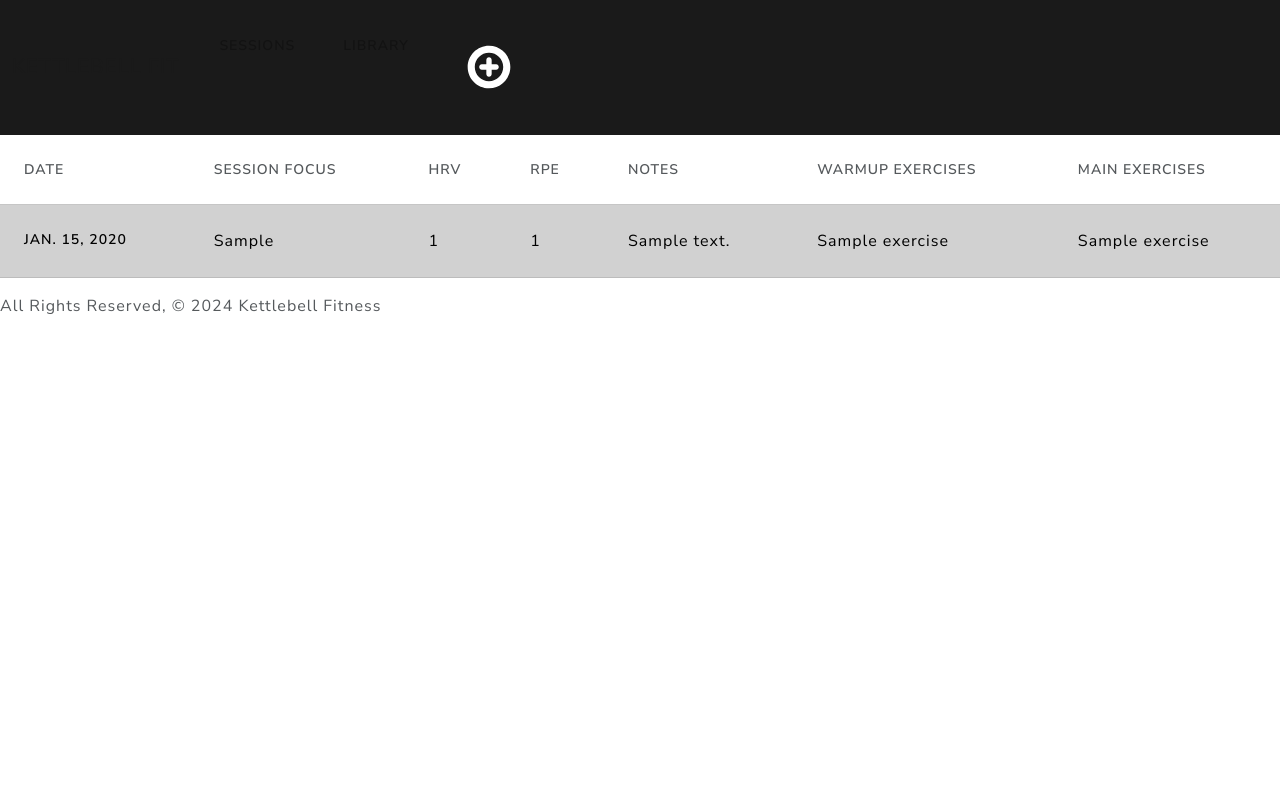
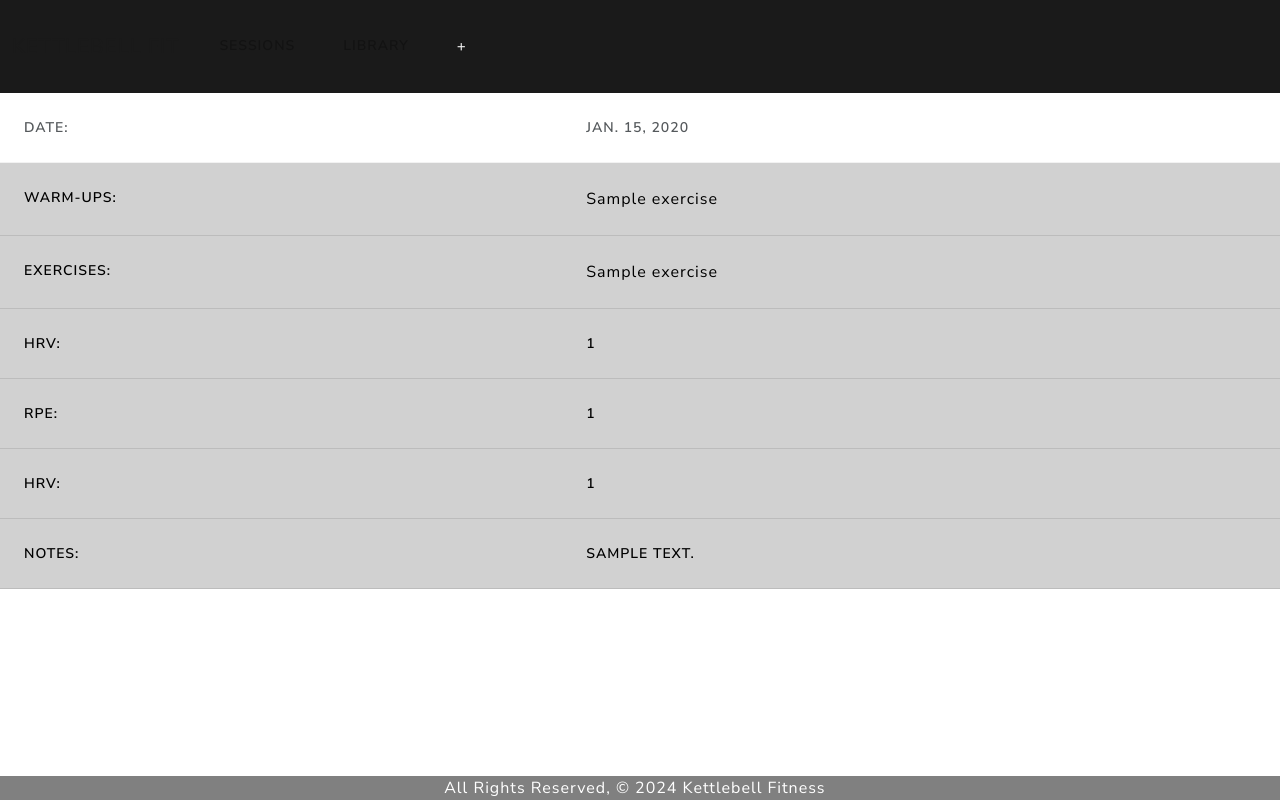
Before and after one commit to sophiabanda/kb_fit, a Django app: page /sessions/1/ in a window 1280 px wide. Run offline with Django 4.2, Linux system fonts and the light colour scheme; tables that the repository leaves empty hold one stand-in row (values such as "Sample post"); some libraries are stand-ins or nearby versions.

Commit message:
style and display updates

```diff
--- a/kb_fit/static/css/styles.css
+++ b/kb_fit/static/css/styles.css
@@ -0,0 +1,15 @@
+#footer{
+  position: fixed;
+  left: 0;
+  bottom: 0;
+  width: 100%;
+  background-color: gray;
+  color: white;
+  text-align: center;
+}
+
+#plus-sign {
+    font-size: 15px;
+
+    color: whitesmoke
+}
--- a/kb_fit/templates/base.html
+++ b/kb_fit/templates/base.html
@@ -4,7 +4,7 @@
 <head>
     <meta charset="UTF-8">
     <meta name="viewport" content="width=device-width, initial-scale=1.0">
-    <link rel="stylesheet" href="{% static 'css/style.css' %}">
+    <link rel="stylesheet" href="{% static 'css/styles.css' %}">
     <link href="https://cdn.jsdelivr.net/npm/bootswatch@5.3.3/dist/lux/bootstrap.min.css" rel="stylesheet">
     <script src="https://cdn.jsdelivr.net/npm/bootstrap@5.3.3/dist/js/bootstrap.bundle.min.js" integrity="sha384-YvpcrYf0tY3lHB60NNkmXc5s9fDVZLESaAA55NDzOxhy9GkcIdslK1eN7N6jIeHz" crossorigin="anonymous"></script>
     <title>KB FIT</title>
@@ -26,7 +26,7 @@
                     <a class="nav-link" href="{% url 'library' %}">Library</a>
                   </li>
                   <li class="nav-item">
-                    <a class="nav-link" href="{% url 'sessions_create' %}"><img src="{% static 'images/icons8-plus.svg' %}" alt="plus sign to add new session"></a>
+                    <a class="nav-link" href="{% url 'sessions_create' %}"><span id="plus-sign">+</span></a>
                   </li>
                 </ul>
               </div>
@@ -37,8 +37,10 @@
         {% block content %}
         {% endblock %}
     </main>
-    <footer>
-        <div>All Rights Reserved, &copy; 2024 Kettlebell Fitness &nbsp;</div>
-    </footer>
+    <div id="footer">
+      <footer id="footer">
+          <div>All Rights Reserved, &copy; 2024 Kettlebell Fitness &nbsp;</div>
+      </footer>
+    </div>
 </body>
 </html>
--- a/kb_fit/templates/session_detail.html
+++ b/kb_fit/templates/session_detail.html
@@ -4,32 +4,42 @@
 <table class="table table-hover">
   <thead>
     <tr>
-        <th scope="col">Date</th>
-        <th scope="col">Session Focus</th>
-        <th scope="col">HRV</th>
-        <th scope="col">RPE</th>
-        <th scope="col">Notes</th>
-        <th scope="col">Warmup Exercises</th>
-        <th scope="col">Main Exercises</th>
+      <th scope="col">Date: </th>
+      <th scope="col">{{ session.date }}</th>
     </tr>
   </thead>
   <tbody>
     <tr class="table-primary">
-        <th scope="row">{{ session.date }}</th>
-        <td>{{ session.program_info }}</td>
-        <td>{{ session.hrv }}</td>
-        <td>{{ session.rpe }}</td>
-        <td>{{ session.notes }}</td>
+      <th scope="row">Warm-Ups:</th>
       <td>
         {% for warmup in session.warmup.all %}
-            {{ warmup.name }}
+          {{ warmup }}<br>
         {% endfor %}
       </td>
+    </tr>
+    <tr class="table-primary">
+      <th scope="row">Exercises:</th>
       <td>
         {% for exercise in session.exercise.all %}
-            {{ exercise.name }}
+          {{ exercise }}<br>
         {% endfor %}
       </td>
+    </tr>
+    <tr class="table-primary">
+      <th scope="row">HRV:</th>
+      <th scope="row">{{ session.hrv }}</th>
+    </tr>
+    <tr class="table-primary">
+      <th scope="row">RPE:</th>
+      <th scope="row">{{ session.rpe }}</th>
+    </tr>
+    <tr class="table-primary">
+      <th scope="row">HRV:</th>
+      <th scope="row">{{ session.hrv }}</th>
+    </tr>
+    <tr class="table-primary">
+      <th scope="row">Notes:</th>
+      <th scope="row">{{ session.notes }}</th>
     </tr>
   </tbody>
 </table>
--- a/kb_fit/templates/sessions.html
+++ b/kb_fit/templates/sessions.html
@@ -9,6 +9,7 @@
         <th scope="col">Session Focus</th>
         <th scope="col">HRV</th>
         <th scope="col">RPE</th>
+        <th scope="col">Detail</th>
       </tr>
     </thead>
     <tbody>
@@ -17,6 +18,7 @@
         <td>{{ session.program_info }}</td>
         <td>{{ session.hrv }}</td>
         <td>{{ session.rpe }}</td>
+        <td><a href="{% url 'session_detail' session.pk  %}">More Info</a></td>
       </tr>
     </tbody>
   </table>
```
Also changed, not shown: kb_fit/static/images/icons8-plus.svg (deleted). Lines whose indentation alone changed are shown as unchanged.
